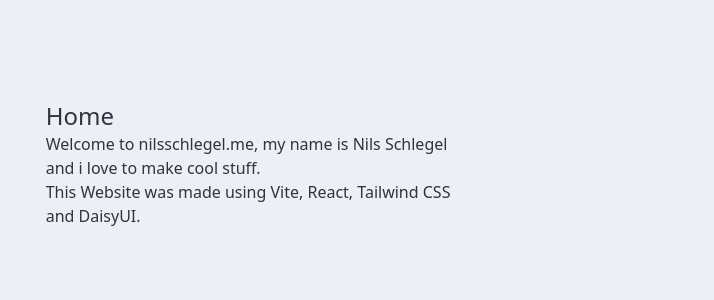
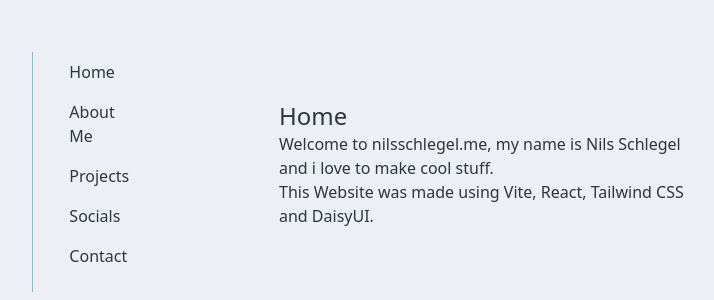
Before and after one commit to NilsSchlegel08/nilsschlegel.me, a React (Vite) app: page / in a window 1280 px wide. Shown: the part 1836-2136 px from the top of the page, without its empty margins (381-1095 px from the left). Built offline with nearby package versions, Linux system fonts and the light colour scheme.

Commit message:
Made More Responsive

```diff
--- a/src/components/components/NavBar.tsx
+++ b/src/components/components/NavBar.tsx
@@ -20,10 +20,9 @@
     };
 
     return (
-        <nav id="navbar" className="flex hidden flex-col justify-center items-start top-0 left-0 lg:top-1/2 lg:left-[20%] transform -translate-y-1/2">
-            <div className="flex space-x-8">
-                <div className="h-full absolute top-0 left-0 w-1 bg-primary rounded-full opacity-20" />
-                <ul className="list-none mt-4 pb-4 w-full h-full">
+        <nav id="navbar" className="fixed lg:relative top-0 left-0 lg:flex w-screen lg:w-1/3 hidden h-full flex-col justify-start items-start">
+            <div className="flex lg:h-full justify-center items-center">
+                <ul className="list-none mt-4 pb-4 w-full h-full border-l-accent pl-5 border-r-0 border-t-0 border-b-0 border">
                     <li
                         className="bg-none hover:bg-base-300 w-full pr-28 pl-4 rounded-lg py-2 cursor-pointer"
                         onClick={() => fadeTo("home")}
--- a/src/components/components/StartButton.tsx
+++ b/src/components/components/StartButton.tsx
@@ -30,7 +30,6 @@
                 fadein("mainSection", 1000);
                 fadein("navbar", 500)
                 document.getElementById("navbar")?.classList.toggle("hidden")
-                document.getElementById("navbar")?.classList.toggle("fixed")
             }, 1000);
         }, 1000);
     }, 1000);
--- a/src/components/pages/Main/MainScreen.tsx
+++ b/src/components/pages/Main/MainScreen.tsx
@@ -7,23 +7,27 @@
 
 function MainScreen() {
     return (
-        <div className="h-screen w-screen flex flex-col justify-center items-center">
+        <div className="h-screen w-screen lg:space-x-10 flex flex-col lg:flex-row justify-center items-center">
+            <div className="lg:w-1/2 w-screen h-fit flex flex-col items-end">
                 <NavBar />
-            <section className="w-1/3 h-full" id="home">
+            </div>
+            <div className="flex flex-col w-screen lg:w-1/2">
+                <section className="w-2/3 h-full" id="home">
                     <Home />
                 </section>
-            <section className="hidden h-full w-1/3" id="about">
+                <section className="hidden h-full w-2/3" id="about">
                     <AboutMe />
                 </section>
-            <section className="hidden h-full w-1/3" id="projects">
+                <section className="hidden h-full w-2/3" id="projects">
                     <Projects />
                 </section>
-            <section className="hidden h-full w-1/3" id="socials">
+                <section className="hidden h-full w-2/3" id="socials">
                     <Socials />
                 </section>
-            <section className="hidden h-full w-1/3" id="contact">
+                <section className="hidden h-full w-2/3" id="contact">
                     <Contact />
                 </section>
+            </div>
         </div>
     );
 }
```
Lines whose indentation alone changed are shown as unchanged.
